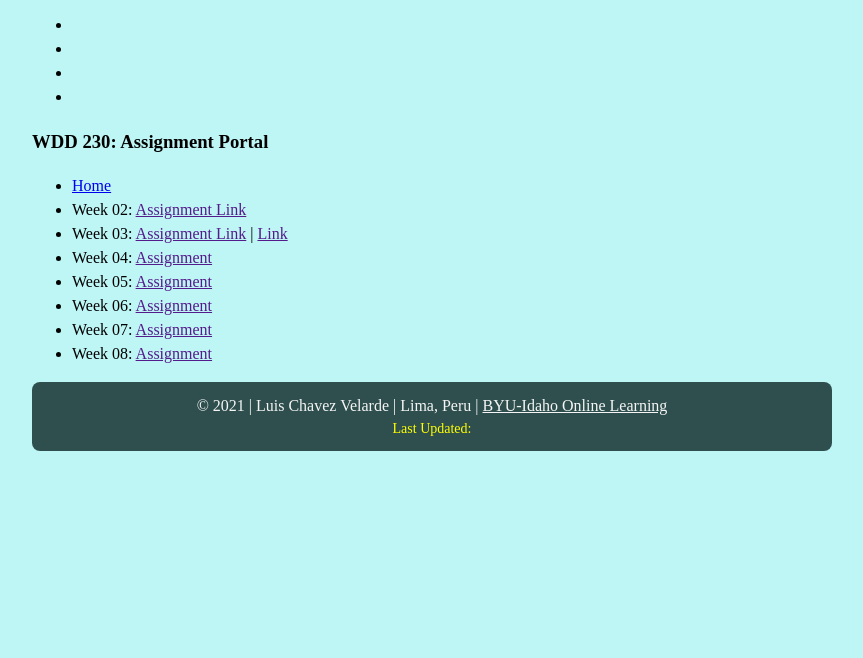
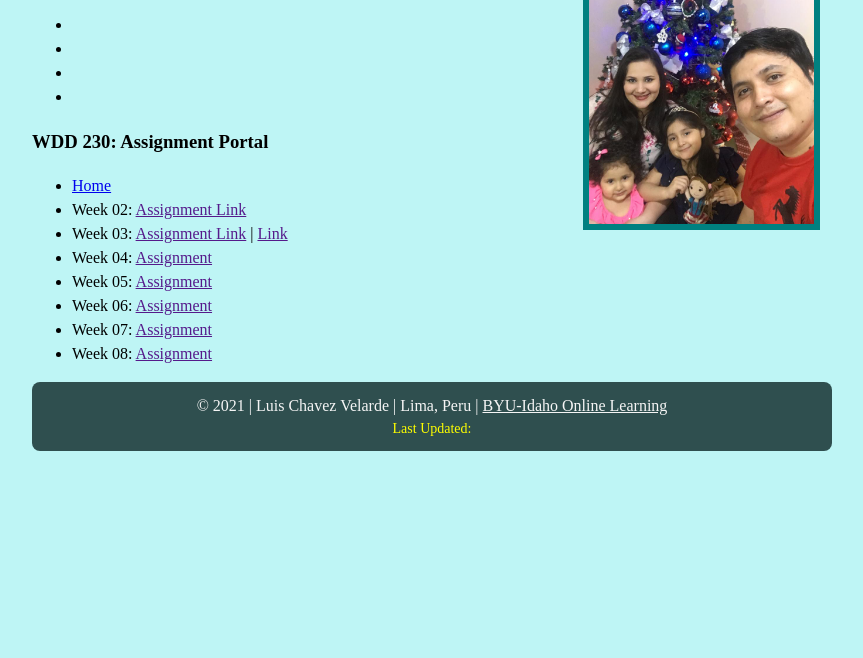
Before and after one commit to alch89/alch89.github.io, a plain HTML site: page index.html in a window 1280 px wide. Shown: the part 142-800 px from the top of the page, without its empty margins (208-1071 px from the left). Drawn offline with Linux system fonts and the light colour scheme; a script that the page names is missing.

Commit message:
photo added

```diff
--- a/index.html
+++ b/index.html
@@ -9,7 +9,7 @@
 </head>
 <body>
     <header>
-        <img src="images/mypicture.jpg" alt="photo of woman with gray background">
+        <img src="images/mypicture.jpeg" alt="photo of woman with gray background">
         <h1>Luis Chavez Velarde</h1>
     </header>
     <nav>
```
